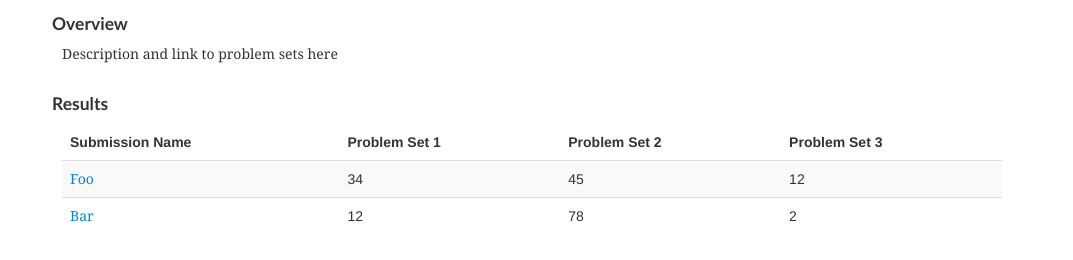
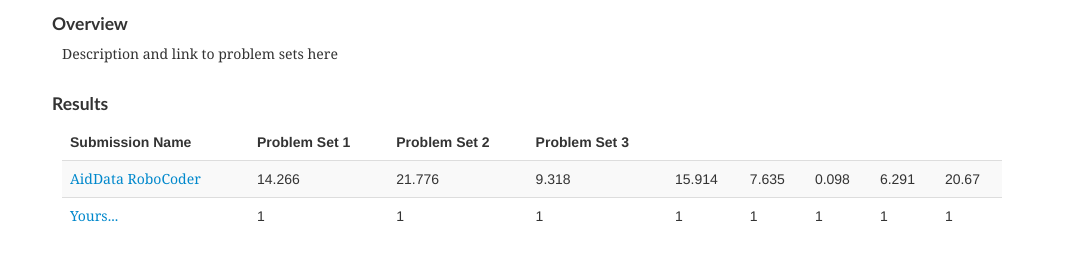
Before and after one commit to AidData-WM/activitycoding, a plain HTML site: page index.html in a window 1280 px wide. Shown: the part 66-326 px from the top of the page, without its empty margins (108-1181 px from the left). Drawn offline with Linux system fonts and the light colour scheme.

Commit message:
Update index.html

```diff
--- a/index.html
+++ b/index.html
@@ -41,28 +41,39 @@
 
 		  var results = [
                                 {
-					name:'Foo',
-					repoLink:'#',
+                                        name:'AidData RoboCoder',
+                                        repoLink:'https://github.com/davidrs/robocoder/tree/master/ActivityCoder',
                                         authors: [],
                                         accuracy: {
-						one:34,
-						two:45,
-						three:12
+                                                wbd:14.266,
+                                                afdb:21.776,
+                                                edu:9.318,
+                                                health:15.914,
+                                                agri:7.635,
+                                                short:0.098 ,
+                                                med:6.291 ,
+                                                long:20.670,
                                         },
-					verified:false
+                                        verified:true
                                 },
                                 {
-					name:'Bar',
+                                        name:'Yours...',
                                         authors: [],
                                         repoLink:'#',
                                         accuracy: {
-						one:12,
-						two:78,
-						three:2
+                                                wbd:1,
+                                                afdb:1,
+                                                edu:1,
+                                                health:1,
+                                                agri:1,
+                                                short:1 ,
+                                                med:1 ,
+                                                long:1,
                                         },
                                         verified:false
                                 }
                         ]
+
 
 			//=================================================
 
```
Lines whose indentation alone changed are shown as unchanged.
